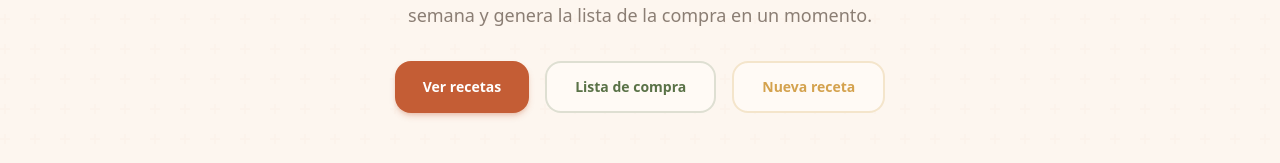
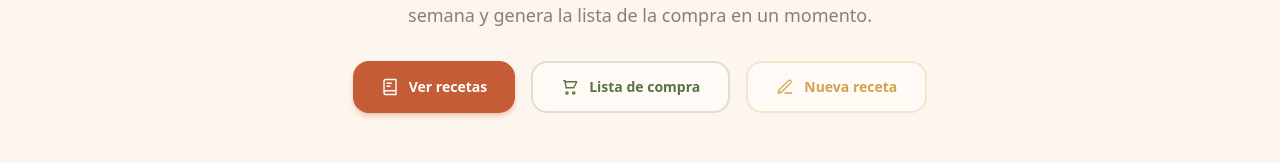
Before and after one commit to eric-selva/recetario, a Next.js app: page / in a window 1280 px wide. Shown: the part 376-539 px from the top of the page. Built offline with nearby package versions, Linux system fonts and the light colour scheme; no server answers; the database is empty.

Commit message:
feat: enhance navigation links with icons and improved spacing

```diff
--- a/src/app/page.tsx
+++ b/src/app/page.tsx
@@ -53,20 +53,35 @@ export default function Home() {
         <div className="flex flex-col gap-3 sm:flex-row sm:gap-4">
           <Link
             href="/recetas"
-            className="inline-flex items-center justify-center gap-2 rounded-2xl bg-primary px-7 py-3.5 text-sm font-semibold text-white shadow-md shadow-primary/25 transition-all hover:bg-primary-dark hover:shadow-lg hover:shadow-primary/30"
+            className="inline-flex items-center justify-center gap-2.5 rounded-2xl bg-primary px-7 py-3.5 text-sm font-semibold text-white shadow-md shadow-primary/25 transition-all hover:bg-primary-dark hover:shadow-lg hover:shadow-primary/30"
           >
+            <svg className="h-[18px] w-[18px]" viewBox="0 0 24 24" fill="none" stroke="currentColor" strokeWidth={1.8} strokeLinecap="round" strokeLinejoin="round">
+              <path d="M4 19.5v-15A2.5 2.5 0 016.5 2H20v20H6.5a2.5 2.5 0 010-5H20" />
+              <path d="M8 7h6" />
+              <path d="M8 11h4" />
+            </svg>
             Ver recetas
           </Link>
           <Link
             href="/lista-compra"
-            className="inline-flex items-center justify-center gap-2 rounded-2xl border-2 border-olive/20 bg-card px-7 py-3.5 text-sm font-semibold text-olive transition-all hover:border-olive/40 hover:bg-olive-light"
+            className="inline-flex items-center justify-center gap-2.5 rounded-2xl border-2 border-olive/20 bg-card px-7 py-3.5 text-sm font-semibold text-olive transition-all hover:border-olive/40 hover:bg-olive-light"
           >
+            <svg className="h-[18px] w-[18px]" viewBox="0 0 24 24" fill="none" stroke="currentColor" strokeWidth={1.8} strokeLinecap="round" strokeLinejoin="round">
+              <path d="M3.5 3.5h2l.6 3M7 13h10l4-8H6.1" />
+              <circle cx="8" cy="20" r="1.5" />
+              <circle cx="17" cy="20" r="1.5" />
+              <path d="M7 13l-1.4-7" />
+            </svg>
             Lista de compra
           </Link>
           <Link
             href="/recetas/nueva"
-            className="inline-flex items-center justify-center gap-2 rounded-2xl border-2 border-saffron/25 bg-card px-7 py-3.5 text-sm font-semibold text-saffron transition-all hover:border-saffron/45 hover:bg-saffron-light"
+            className="inline-flex items-center justify-center gap-2.5 rounded-2xl border-2 border-saffron/25 bg-card px-7 py-3.5 text-sm font-semibold text-saffron transition-all hover:border-saffron/45 hover:bg-saffron-light"
           >
+            <svg className="h-[18px] w-[18px]" viewBox="0 0 24 24" fill="none" stroke="currentColor" strokeWidth={1.8} strokeLinecap="round" strokeLinejoin="round">
+              <path d="M12 20h9" />
+              <path d="M16.5 3.5a2.121 2.121 0 013 3L7 19l-4 1 1-4L16.5 3.5z" />
+            </svg>
             Nueva receta
           </Link>
         </div>
```
